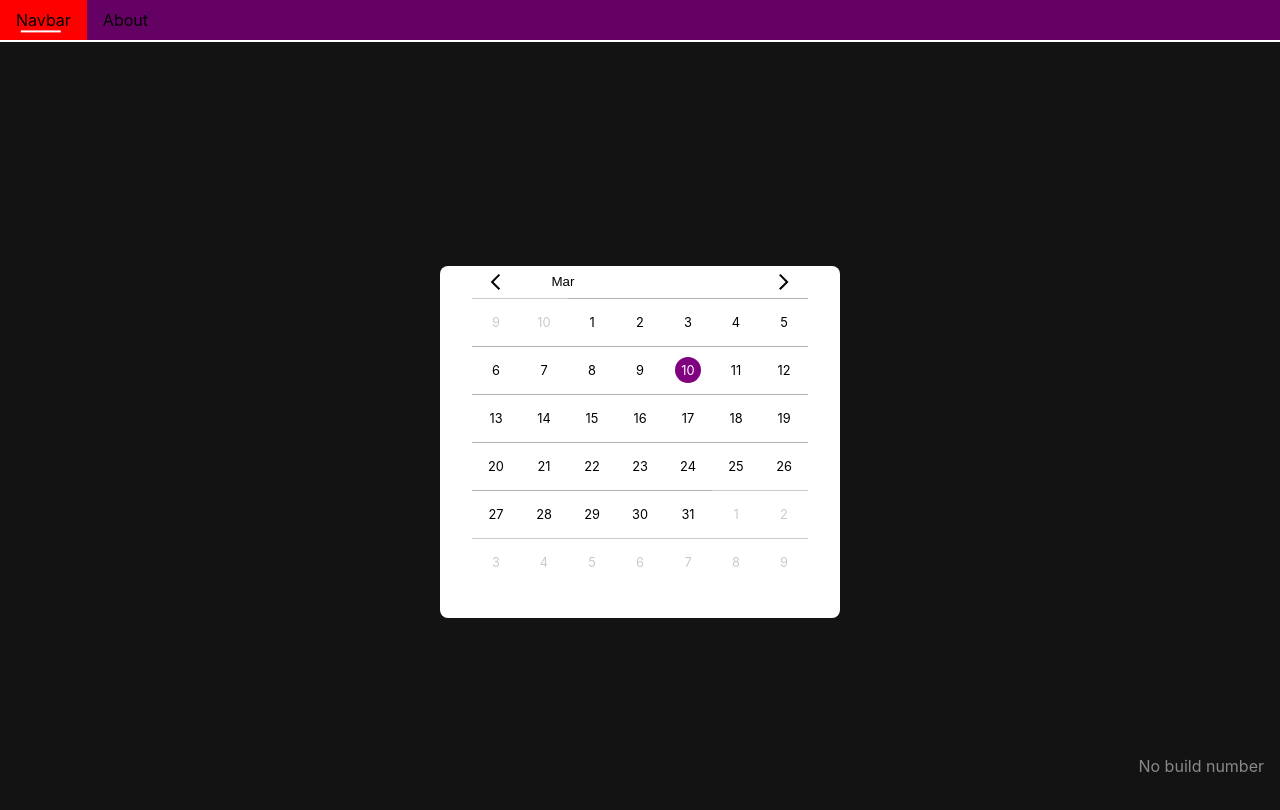
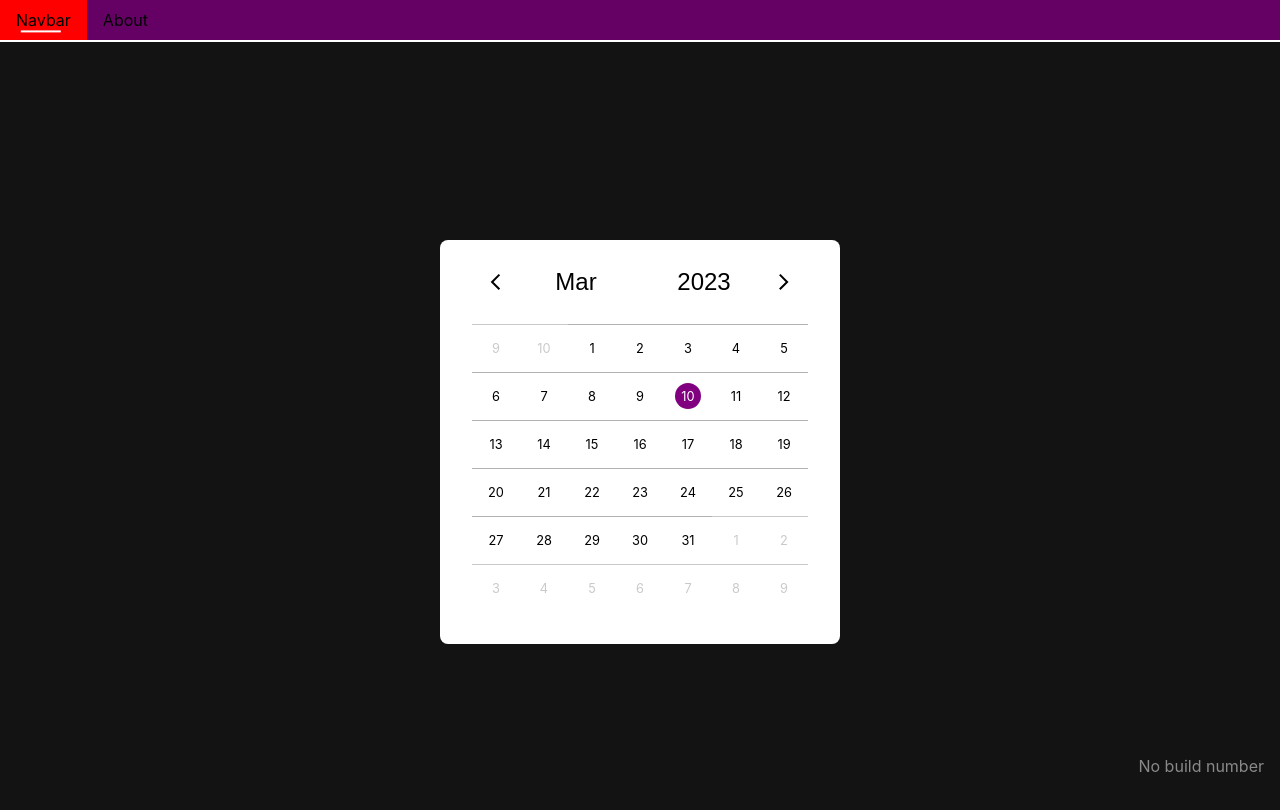
Before and after one commit to Elias-Traunbauer/school_collab, a Next.js app: page /Datepicker in a window 1280 px wide. Shown: the top 810 px of the page. Built offline with nearby package versions, Linux system fonts and the light colour scheme; no server answers.

Commit message:
Datetimepicker update

```diff
--- a/pages/Datepicker.js
+++ b/pages/Datepicker.js
@@ -12,6 +12,7 @@ export default function Datepicker({dateParam = new Date()}){
     useEffect(() => {
         calc();
         document.getElementById('monthInput').value = monthNames[date.getMonth()];
+        document.getElementById('yearInput').value = date.getFullYear();
      },[date]);
 
     function changeToNextMonth(){
@@ -118,23 +119,63 @@ export default function Datepicker({dateParam = new Date()}){
         return new Date(date.getFullYear(), date.getMonth()+1, 0).getDate();
     }
 
+    function handleFocus(e){
+        setTimeout(function(){
+            e.target.setSelectionRange(e.target.value.length, e.target.value.length)
+        }, 1);
+
+        e.target.classList.remove(styles.unfocusedInput);
+        e.target.classList.add(styles.focusedInput);
+    }
+
+    function handleFocusoutMonth(e){
+        e.target.classList.add(styles.unfocusedInput);
+        e.target.classList.remove(styles.focusedInput);
+        let found = false;
+        for (const iterator of monthNames) {
+            if(iterator.toLowerCase().includes(e.target.value.toLowerCase())){
+                e.target.value = iterator;
+                found = true;
+                break;
+            }
+        }
+
+        if(found){
+            date.setMonth(monthNames.indexOf(e.target.value));
+            calc();
+        }
+        else{
+            e.target.value = monthNames[date.getMonth()];
+        }
+        setDate(date);
+    }
+
+    function handleFocusoutYear(e){
+        e.target.classList.add(styles.unfocusedInput);
+        e.target.classList.remove(styles.focusedInput);
+        if(e.target.value.length == 4){
+            date.setFullYear(e.target.value);
+            calc();
+        }
+        else{
+            e.target.value = date.getFullYear();
+        }
+        setDate(date);
+    }
+
+    function handleYearChange(e){
+        var newYear = e.target.value;
+        if(newYear.length == 4){
+            date.setFullYear(newYear);
+            setDate(date);
+        }
+    }
     var handleMonthChange = function(e) {
         var newMonth = monthNames.find((element) => element.toLowerCase() == e.target.value.toLowerCase());
         if(newMonth != undefined)
         date.setMonth(monthNames.indexOf(newMonth));
         setDate(date);
-
-        console.log(date);
     };
-
-    function handleFocus(e){
-        e.target.classList.remove(styles.unfocusedInput);
-    }
-
-    function handleFocusout(e){
-        e.target.classList.add(styles.unfocusedInput);
-        e.target.value = monthNames[date.getMonth()];
-    }
 
     return(
         <>
@@ -143,7 +184,8 @@ export default function Datepicker({dateParam = new Date()}){
                 <div className={styles.dateHeader}>
                     <svg onClick={changeToPreviousMonth} xmlns="http://www.w3.org/2000/svg" viewBox='0 0 48 48' height="2em" width="2em"><path d="M28.05 36 16 23.95 28.05 11.9l2.15 2.15-9.9 9.9 9.9 9.9Z"/></svg>
                     <div>
-                        <input className={styles.unfocusedInput} onFocus={(e) => handleFocus(e)} onFocusOut={(e) => handleFocusout(e)} type='text' onChange={handleMonthChange} id='monthInput'/>
+                        <input className={styles.unfocusedInput} onFocus={(e) => handleFocus(e)} onBlur={(e) => handleFocusoutMonth(e)} type='text' onChange={handleMonthChange} id='monthInput'/>
+                        <input className={styles.unfocusedInput} onFocus={(e) => handleFocus(e)} onBlur={(e) => handleFocusoutYear(e)} type='text' onChange={handleYearChange} id='yearInput'/>
                     </div>
                     <svg onClick={changeToNextMonth} xmlns="http://www.w3.org/2000/svg" viewBox='0 0 48 48' height="2em" width="2em"><path d="m18.75 36-2.15-2.15 9.9-9.9-9.9-9.9 2.15-2.15L30.8 23.95Z"/></svg>
                 </div>
--- a/styles/assignment.module.css
+++ b/styles/assignment.module.css
@@ -497,6 +497,8 @@
   color: white;
   justify-content: center;
   align-items: center;
+  margin-top: auto;
+  margin-bottom: auto;
 }
 
 .inputContainer{
@@ -532,7 +534,7 @@
   align-items: center;
   flex-direction: row;
   width: 80%;
-  padding-bottom: 2em;
+  padding-bottom: 1em;
 }
 
 .wizardButtonContainer button{
--- a/styles/datetimepicker.module.css
+++ b/styles/datetimepicker.module.css
@@ -83,6 +83,14 @@
     border-radius: 10em;
     background-color: gray;
 }
+.dateHeader div{
+    display: flex;
+    flex-direction: row;
+    align-items: center;
+    justify-content: space-between;
+    width: 80%;
+    padding: 1em;
+}
 .unfocusedInput{
     background-color: transparent;
     color: black;
@@ -94,5 +102,22 @@
     justify-content: center;
     cursor: pointer;
     border: 0;
-    width: fit-content;
+    width: 4em;
+    text-align: center;
+    font-size: 1.5em;
 }
+.focusedInput{
+    font-size: 1.5em;
+    background-color: rgb(255, 255, 255);
+    color: black;
+    padding: .5em;
+    width: 100%;
+    height: 100%;
+    display: flex;
+    align-items: center;
+    justify-content: center;
+    cursor: pointer;
+    border: 0;
+    width: 4em;
+    text-align: center;
+}
```
